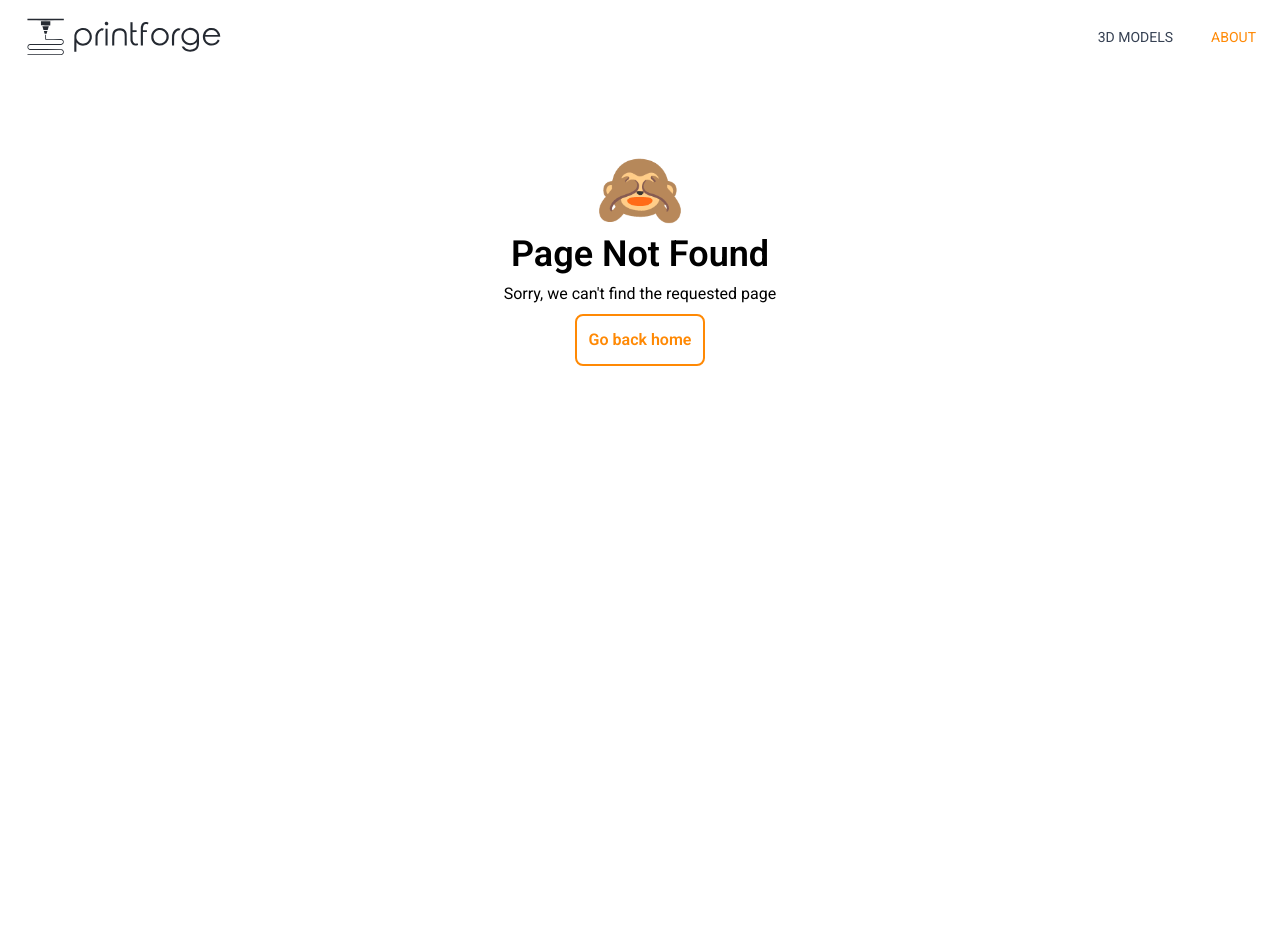
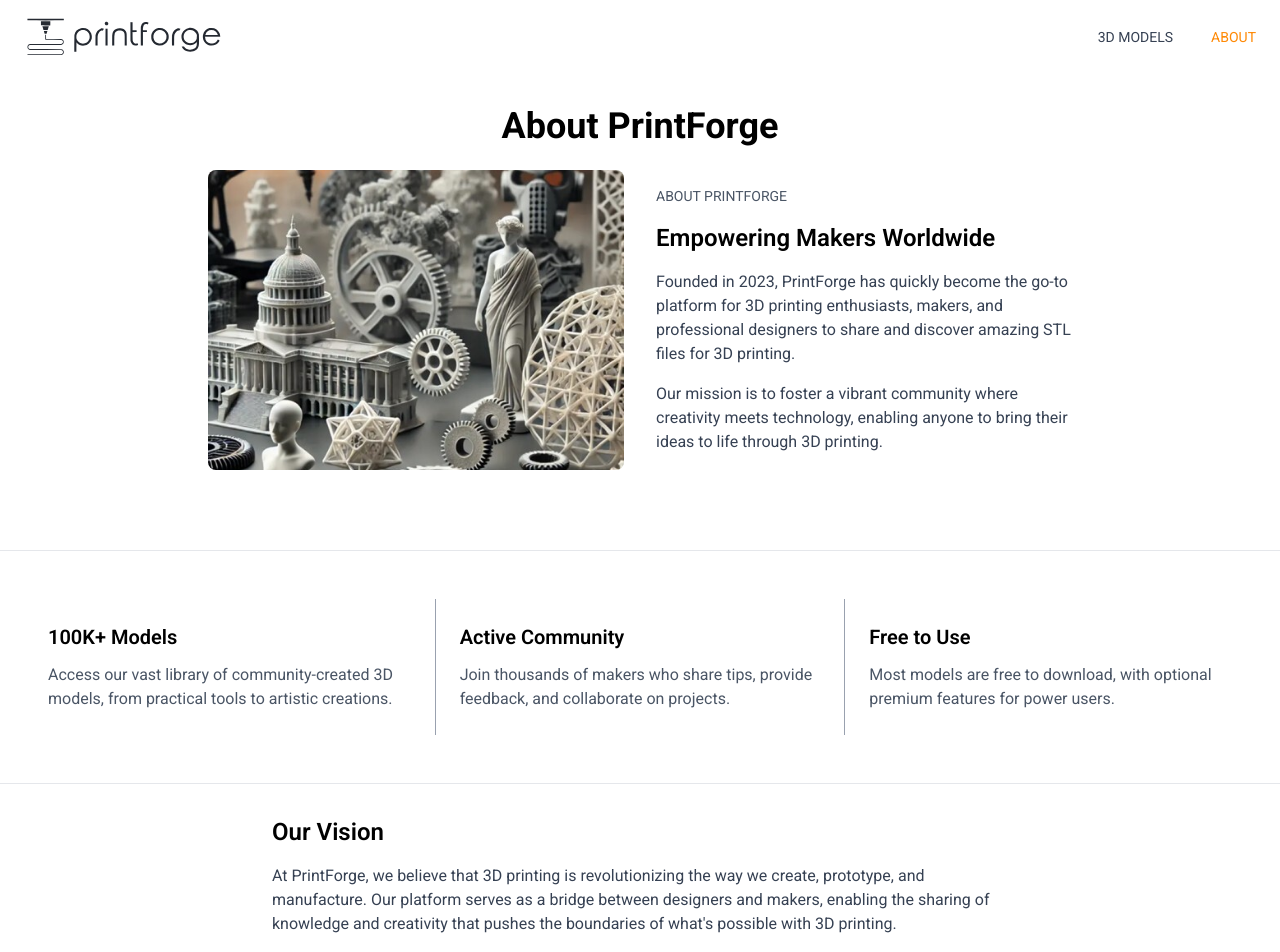
Before and after one commit to ezm-dev/next.js-Products-Catalogue, a Next.js app: page /about in a window 1280 px wide. Before the commit this address had no page. Shown: the top 952 px of the page. Before the commit the page ends 800 px from the top, so only its background shows below. Built offline with nearby package versions, Linux system fonts and the light colour scheme.

Commit message:
feat: add AboutPage and PaginationControls components for enhanced user experience

```diff
--- /dev/null
+++ b/app/about/page.tsx
@@ -0,0 +1,111 @@
+import Image from 'next/image'
+export default function AboutPage(){
+  return (
+    <main>
+      <section className="container max-w-4xl px-4 py-8 mx-auto">
+        <h1 className="mb-6 text-4xl font-bold text-center">
+          About PrintForge
+        </h1>
+
+        <div className="grid items-center gap-8 mb-12 md:grid-cols-2">
+          <div className="relative h-[300px] w-full">
+
+            <Image
+              width={724}
+              height={724}
+              src="/img/hero-image-square.jpg"
+              alt="PrintForge Community - A group of makers collaborating on 3D printing projects"
+              className="absolute inset-0 w-full h-full object-cover rounded-lg"
+            />
+
+          </div>
+          <div>
+            <p
+              className="mb-4 text-sm text-gray-600 uppercase"
+              aria-hidden="true"
+            >
+              About PrintForge
+            </p>
+            <h2 className="mb-4 text-2xl font-semibold font-montserrat-alternates">
+              Empowering Makers Worldwide
+            </h2>
+            <p className="mb-4 text-gray-700">
+              Founded in 2023, PrintForge has quickly become the
+              go-to platform for 3D printing enthusiasts, makers,
+              and professional designers to share and discover
+              amazing STL files for 3D printing.
+            </p>
+            <p className="text-gray-700">
+              Our mission is to foster a vibrant community where
+              creativity meets technology, enabling anyone to
+              bring their ideas to life through 3D printing.
+            </p>
+          </div>
+        </div>
+      </section>
+
+      <hr className="border-gray-200" aria-hidden="true"/>
+
+      <section className="py-12" aria-labelledby="key-features">
+        <div className="px-6 mx-auto max-w-7xl">
+          <h2 id="key-features" className="sr-only">
+            Key Features
+          </h2>
+          <div className="grid gap-6 md:gap-0 md:grid-cols-3">
+            <article className="p-6 bg-white">
+              <h3 className="mb-3 text-xl font-semibold font-montserrat-alternates">
+                100K+ Models
+              </h3>
+              <p className="text-gray-600">
+                Access our vast library of community-created 3D
+                models, from practical tools to artistic
+                creations.
+              </p>
+            </article>
+            <article className="p-6 bg-white border-gray-400 md:border-x">
+              <h3 className="mb-3 text-xl font-semibold font-montserrat-alternates">
+                Active Community
+              </h3>
+              <p className="text-gray-600">
+                Join thousands of makers who share tips, provide
+                feedback, and collaborate on projects.
+              </p>
+            </article>
+            <article className="p-6 bg-white">
+              <h3 className="mb-3 text-xl font-semibold font-montserrat-alternates">
+                Free to Use
+              </h3>
+              <p className="text-gray-600">
+                Most models are free to download, with optional
+                premium features for power users.
+              </p>
+            </article>
+          </div>
+        </div>
+      </section>
+
+      <hr className="border-gray-200" aria-hidden="true"/>
+
+      <section className="container max-w-3xl px-4 py-8 mx-auto">
+        <div className="prose max-w-none">
+          <h2 className="mb-4 text-2xl font-semibold">Our Vision</h2>
+          <p className="mb-4 text-gray-700">
+            At PrintForge, we believe that 3D printing is
+            revolutionizing the way we create, prototype, and
+            manufacture. Our platform serves as a bridge between
+            designers and makers, enabling the sharing of knowledge
+            and creativity that pushes the boundaries of what's
+            possible with 3D printing.
+          </p>
+          <p className="text-gray-700">
+            Whether you're a hobbyist looking for your next weekend
+            project, an educator seeking teaching materials, or a
+            professional designer wanting to share your creations,
+            PrintForge provides the tools and community to support
+            your journey in 3D printing.
+          </p>
+        </div>
+      </section>
+    </main>
+  )
+}
--- /dev/null
+++ b/components/PaginationControls.tsx
@@ -0,0 +1,18 @@
+import PaginationButton from '@/components/PaginationButton'
+
+export default function PaginationControls({totalPages, currentPage}:{
+  totalPages:number,
+  currentPage:number
+}){
+  //[1, 2, 3, 4, 5]
+  const pagesArray = Array.from({length:totalPages}, (_,i) => i + 1)
+  return (
+    <div className="flex justify-center gap-1">
+      {currentPage !== 1 && (<PaginationButton label="<<" page={1}/>)}
+      {currentPage !== 1 && (<PaginationButton page={currentPage-1}/>)}
+      <PaginationButton page={currentPage} isActive={true}/>
+      {currentPage !== totalPages && (<PaginationButton page={currentPage+1}/>)}
+      {currentPage !== totalPages && (<PaginationButton page={totalPages} label=">>"/>)}
+    </div>
+  )
+}
```
